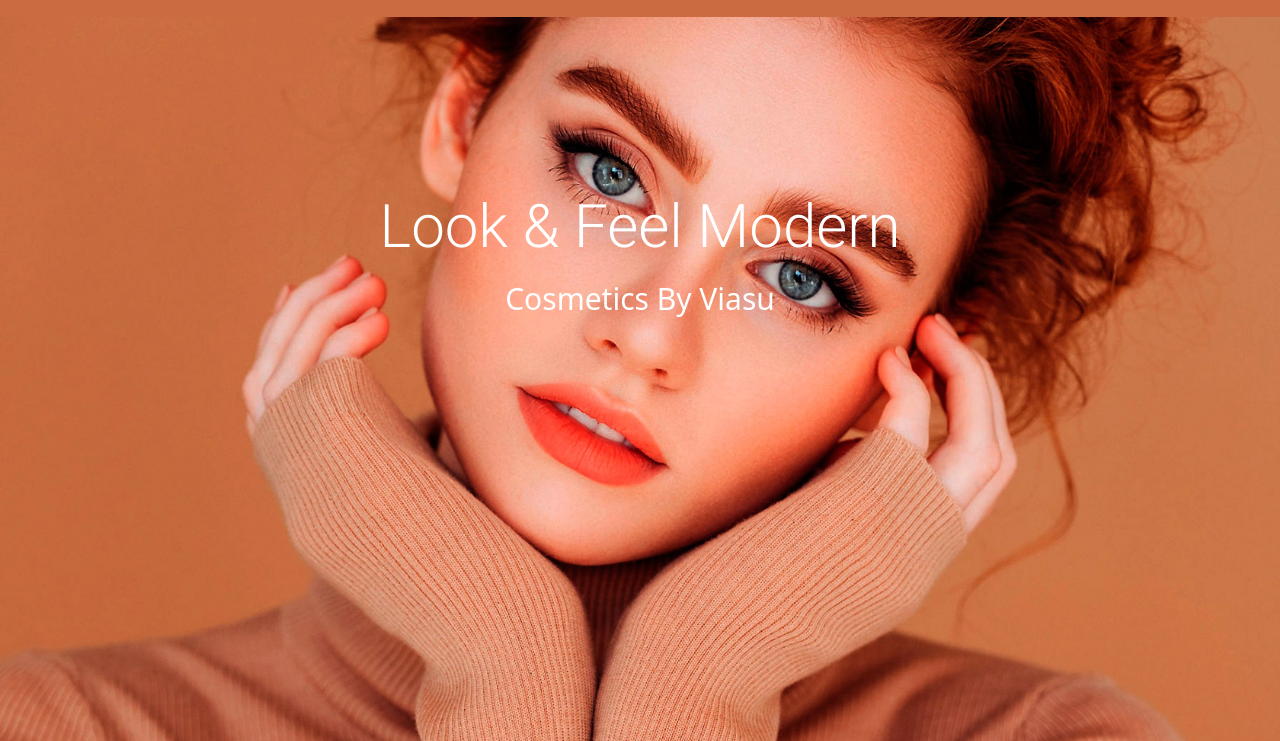
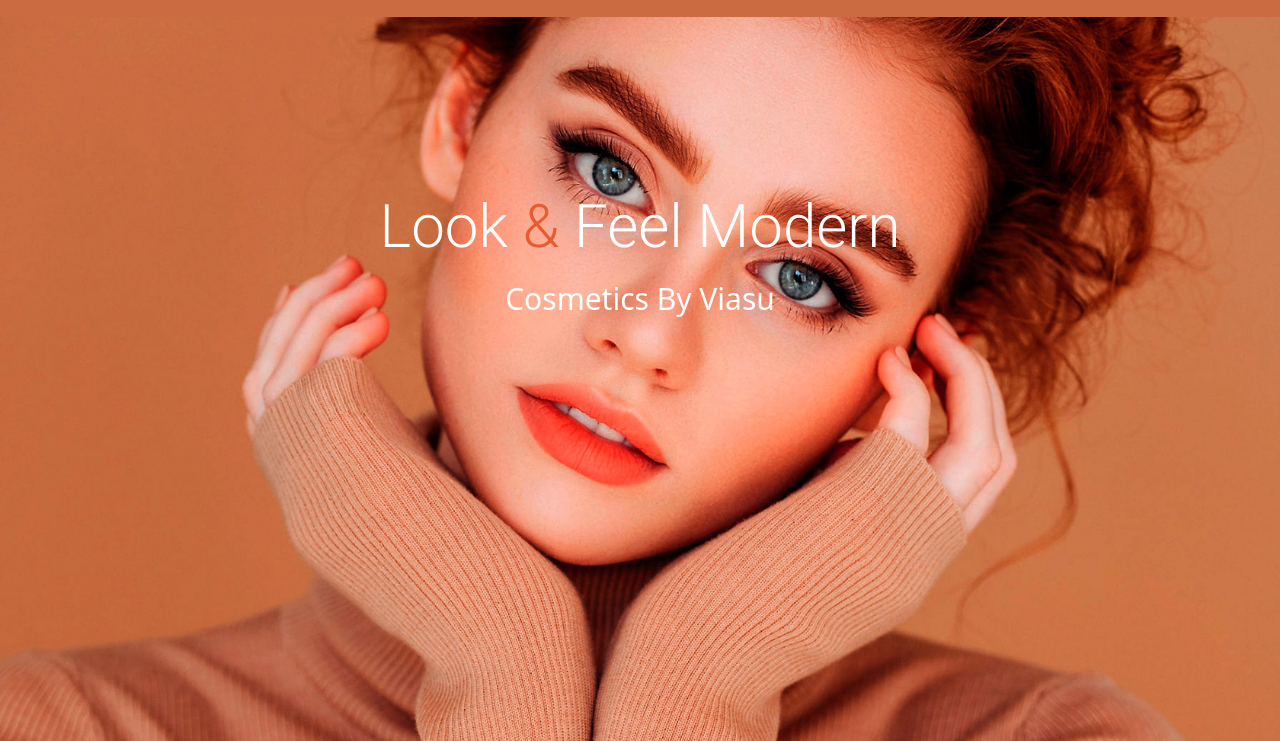
Before and after one commit to atoosh22/online-store, a plain HTML site: page index.html in a window 1280 px wide. Shown: the part 59-800 px from the top of the page. Drawn offline with nearby package versions, Linux system fonts and the light colour scheme.

Commit message:
add span

```diff
--- a/index.html
+++ b/index.html
@@ -56,7 +56,7 @@
     <div class="header">
       <div class="img bg-[url('img/home-hero.jpg')] bg-cover bg-center h-screen w-full">
         <h2 class="text-white text-center pt-[180px] text-6xl font-light font-[Roboto]">
-          Look & Feel Modern
+          Look <span class="text-[#EA5A31]"> &</span> Feel  Modern
         </h2>
         <p class="text-white text-center text-3xl pt-6 font[Lato]">Cosmetics By Viasu</p>
       </div>
```
